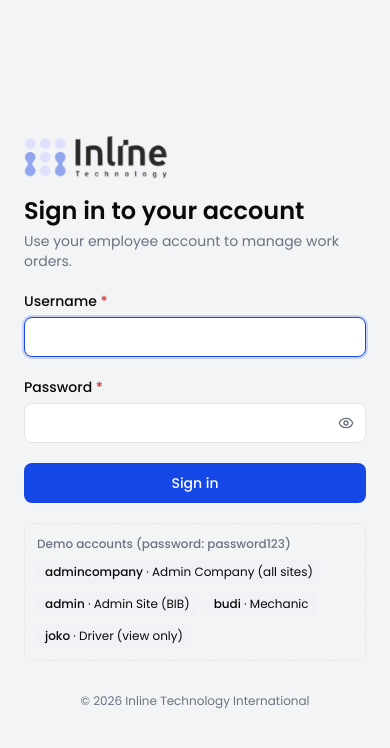
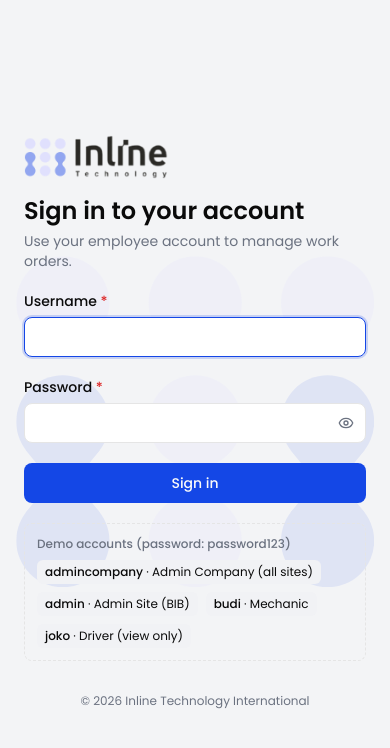
Before and after one commit to gawlzie/Work-Order-System, a React (Vite) app in the folder client/: page /login in a window 390 px wide. Shown: the top 748 px of the page. Built offline with nearby package versions, Linux system fonts and the light colour scheme.

Commit message:
Brand mark watermark behind the login form
The dot mark sits centred behind the sign-in form at 20% opacity, 440 px
tall (10x the logo above the form), narrower on phones so it stays whole.

Co-Authored-By: Claude Opus 5.5 <noreply@anthropic.com>

```diff
--- a/client/src/components/Brand.tsx
+++ b/client/src/components/Brand.tsx
@@ -19,7 +19,7 @@ export function BrandLogo({ className, onDark }: { className?: string; onDark?:
   );
 }
 
-/** The dot mark alone, for small spots (collapsed sidebar, phone header). */
-export function BrandMark({ className }: { className?: string }) {
-  return <img src={mark} alt={NAME} className={clsx('object-contain', className)} />;
+/** The dot mark alone, for small spots (collapsed sidebar, phone header); `decorative` hides it from screen readers. */
+export function BrandMark({ className, decorative }: { className?: string; decorative?: boolean }) {
+  return <img src={mark} alt={decorative ? '' : NAME} aria-hidden={decorative || undefined} className={clsx('object-contain', className)} />;
 }
--- a/client/src/pages/Login.tsx
+++ b/client/src/pages/Login.tsx
@@ -1,6 +1,6 @@
 import { Eye, EyeOff } from 'lucide-react';
 import loginPicture from '../assets/brand/login-fleet-maintenance.webp';
-import { BrandLogo } from '../components/Brand';
+import { BrandLogo, BrandMark } from '../components/Brand';
 import { useState, type FormEvent } from 'react';
 import { Navigate, useLocation, useNavigate } from 'react-router-dom';
 import { Button, Field, Input } from '../components/ui';
@@ -49,8 +49,10 @@ export function LoginPage() {
         <img src={loginPicture} alt={t('login_image_alt')} className="relative size-full object-contain" />
       </div>
 
-      <div className="flex flex-col items-center justify-center p-6">
-        <form onSubmit={submit} className="w-full max-w-sm space-y-5">
+      <div className="relative flex flex-col items-center justify-center overflow-hidden p-6">
+        {/* Brand mark behind the form: 10x the logo above it (h-11), at 20%; narrower on phones so it stays whole. */}
+        <BrandMark decorative className="pointer-events-none absolute top-1/2 left-1/2 h-[min(440px,85vw)] w-auto -translate-x-1/2 -translate-y-1/2 opacity-20 select-none" />
+        <form onSubmit={submit} className="relative w-full max-w-sm space-y-5">
           <BrandLogo className="mb-4 h-11" />
           <div>
             <h2 className="text-2xl font-semibold">{t('login_title')}</h2>
@@ -82,7 +84,7 @@ export function LoginPage() {
             </div>
           </div>
         </form>
-        <p className="mt-8 text-xs text-muted-foreground">© {new Date().getFullYear()} Inline Technology International</p>
+        <p className="relative mt-8 text-xs text-muted-foreground">© {new Date().getFullYear()} Inline Technology International</p>
       </div>
     </div>
   );
```
